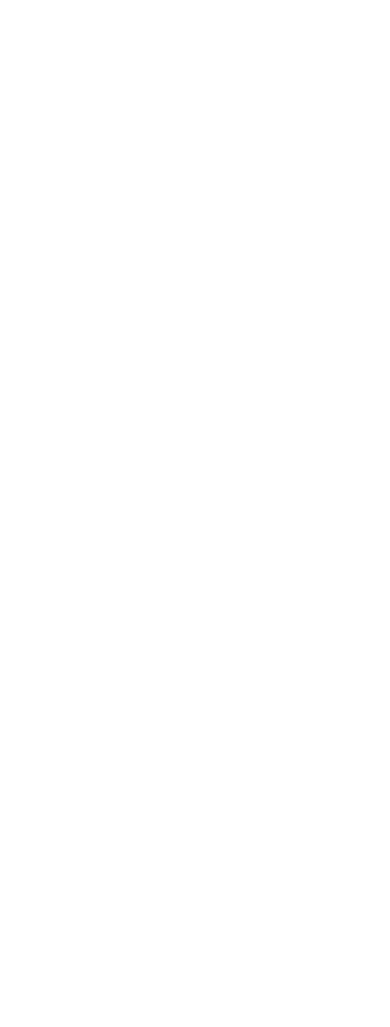
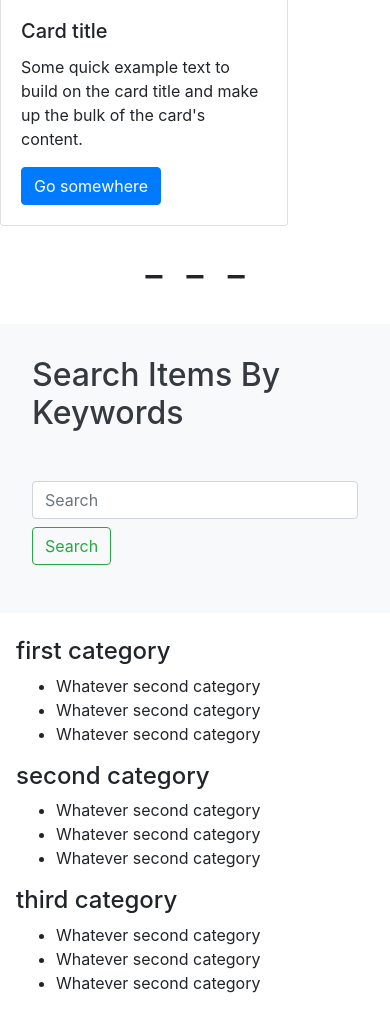
Before and after one commit to Sigurrosist/PHP-Kijiji, a PHP site: page / in a window 390 px wide. Before the commit the part shown is empty. Shown: the part 1266-2293 px from the top of the page. Before the commit the page ends 844 px from the top, so only its background shows below. Run offline with PHP 8.4, Linux system fonts and the light colour scheme.

Commit message:
index file completed / new file for items display by category
Change-Id: I84e4aa56e5b9547c5f5455672a4cdf7409b300af
Signed-off-by: Judy <mokjooyeon00@gmail.com>

```diff
--- /dev/null
+++ b/ItemsDisplayByCategory.php
@@ -0,0 +1 @@
+<?php
--- a/index.php
+++ b/index.php
@@ -1 +1,155 @@
-<?php
+<!DOCTYPE html>
+<html lang="en" dir="ltr">
+<head>
+<meta charset="utf-8">
+<title>Welcome to KIJIJI</title>
+<link rel="stylesheet" href="https://stackpath.bootstrapcdn.com/bootstrap/4.3.1/css/bootstrap.min.css" integrity="sha384-ggOyR0iXCbMQv3Xipma34MD+dH/1fQ784/j6cY/iJTQUOhcWr7x9JvoRxT2MZw1T" crossorigin="anonymous">
+</head>
+<body>
+<!-- Start Nav Bar -->
+<nav class="navbar navbar-expand-lg navbar-light bg-light">
+<a class="navbar-brand" href="#">KIJIJI</a> <!-- Need to set the address for this button -->
+<button class="navbar-toggler" type="button" data-toggle="collapse" data-target="#navbarSupportedContent" aria-controls="navbarSupportedContent" aria-expanded="false" aria-label="Toggle navigation">
+<span class="navbar-toggler-icon"></span>
+</button>
+
+
+<div class="d-flex justify-content-end">
+  <div class="collapse navbar-collapse" id="navbarSupportedContent">
+    <ul class="navbar-nav mr-auto">
+<!-- Start Home button (Current) -->
+      <li class="nav-item active">
+        <a class="nav-link" href="#">Home <span class="sr-only">(current)</span></a>
+      </li>
+      <li class="nav-item">
+<!-- Start Register button -->
+        <a class="nav-link" href="#">Register</a>
+      </li>
+      <li class="nav-item">
+<!-- Start Post button -->
+        <a class="nav-link" href="#">Post</a>
+      </li>
+      <li class="nav-item">
+<!-- Start Language button -->
+        <a class="nav-link" href="#">EN / FR</a>
+      </li>
+      <li class="nav-item">
+<!-- Start Login button -->
+        <a class="nav-link" href="#">Log In</a>
+      </li>
+    </ul>
+   </div>
+</div>
+</nav>
+<!--  Special Ads  -->
+<a href="#"><h2 class="p-3">Special Ads </h2></a>
+<div class="card-group">
+<!-- First Card -->
+<div class="card" style="width: 18rem;">
+  <img class="card-img-top" src="..." alt="Card image cap">
+  <div class="card-body">
+    <h5 class="card-title">Card title</h5>
+    <p class="card-text">Some quick example text to build on the card title and make up the bulk of the card's content.</p>
+    <a href="#" class="btn btn-primary">Go somewhere</a>
+  </div>
+</div>
+<!-- Second Card -->
+<div class="card" style="width: 18rem;">
+  <img class="card-img-top" src="..." alt="Card image cap">
+  <div class="card-body">
+    <h5 class="card-title">Card title</h5>
+    <p class="card-text">Some quick example text to build on the card title and make up the bulk of the card's content.</p>
+    <a href="#" class="btn btn-primary">Go somewhere</a>
+  </div>
+</div>
+<!-- Third Card -->
+<div class="card" style="width: 18rem;">
+  <img class="card-img-top" src="..." alt="Card image cap">
+  <div class="card-body">
+    <h5 class="card-title">Card title</h5>
+    <p class="card-text">Some quick example text to build on the card title and make up the bulk of the card's content.</p>
+    <a href="#" class="btn btn-primary">Go somewhere</a>
+  </div>
+</div>
+</div>
+
+
+<!-- divider -->
+
+<div>
+<p class = "display-4 text-center"> - - - </p>
+</div>
+
+<!-- divider end -->
+
+<!-- Search -->
+<div class = "container  p-3 mb-2 bg-light text-dark">
+<div class="row">
+<div class="col-md-6">
+	<p class="h2 p-3"> Search Items By Keywords </p>
+</div>
+<div class="col-md-6">
+	<form class="form-inline my-2 my-lg-0 p-3">
+      <input class="form-control mr-sm-2 " type="search" placeholder="Search" aria-label="Search">
+      <button class="btn btn-outline-success my-2 my-sm-0" type="submit">Search</button>
+    </form>
+  </div>
+</div>
+</div>
+<!-- Search end-->
+
+<!-- Category -->
+<div class="container p-3">
+<div class = "row">
+
+	<!-- First Category -->
+	<div class = "col-md-4">
+	<h4> first category </h4>
+	<!-- Sub Category for First Category start -->
+		<ul>
+		<li>Whatever second category</li>
+		<li>Whatever second category</li>
+		<li>Whatever second category</li>
+		</ul>
+	<!-- Sub Category for First Category end -->
+	</div>
+	<!-- First Category end-->
+
+	<!-- Second Category -->
+	<div class = "col-md-4">
+	<h4> second category </h4>
+	<!-- Sub Category for Second Category start -->
+		<ul>
+		<li>Whatever second category</li>
+		<li>Whatever second category</li>
+		<li>Whatever second category</li>
+		</ul>
+	<!-- Sub Category for Second Category end -->
+	</div>
+	<!-- Second Category end -->
+
+	<!-- Third Category -->
+	<div class = "col-md-4">
+	<h4> third category </h4>
+	<!-- Sub Category for Third Category start -->
+		<ul>
+		<li>Whatever second category</li>
+		<li>Whatever second category</li>
+		<li>Whatever second category</li>
+		</ul>
+	<!-- Sub Category for Third Category end -->
+	</div>
+	<!-- Third Category end -->
+
+
+</div>
+</div>
+
+
+
+</body>
+<script src="https://code.jquery.com/jquery-3.3.1.slim.min.js" integrity="sha384-q8i/X+965DzO0rT7abK41JStQIAqVgRVzpbzo5smXKp4YfRvH+8abtTE1Pi6jizo" crossorigin="anonymous"></script>
+<script src="https://cdnjs.cloudflare.com/ajax/libs/popper.js/1.14.7/umd/popper.min.js" integrity="sha384-UO2eT0CpHqdSJQ6hJty5KVphtPhzWj9WO1clHTMGa3JDZwrnQq4sF86dIHNDz0W1" crossorigin="anonymous"></script>
+<script src="https://stackpath.bootstrapcdn.com/bootstrap/4.3.1/js/bootstrap.min.js" integrity="sha384-JjSmVgyd0p3pXB1rRibZUAYoIIy6OrQ6VrjIEaFf/nJGzIxFDsf4x0xIM+B07jRM" crossorigin="anonymous"></script>
+</body>
+</html>
```
